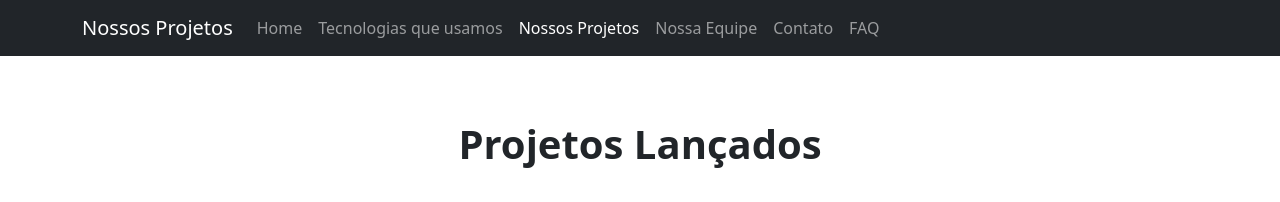
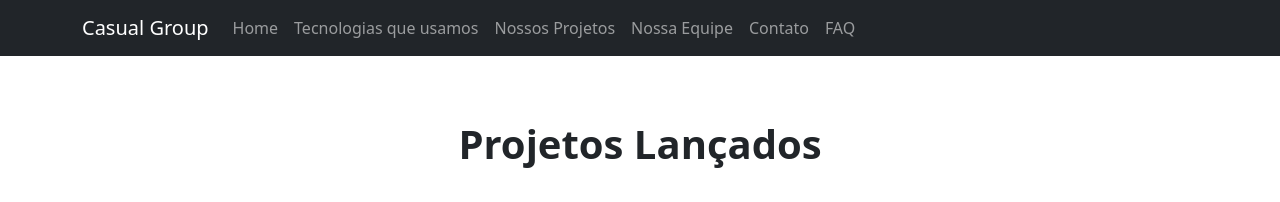
Before and after one commit to casualgroup/conversao, a plain HTML site: page pages/projects.html in a window 1280 px wide. Shown: the top 202 px of the page. Drawn offline with nearby package versions, Linux system fonts and the light colour scheme.

Commit message:
nomes nas páginas

```diff
--- a/pages/projects.html
+++ b/pages/projects.html
@@ -2,7 +2,7 @@
 <html lang="pt-br">
 
 <head>
-  <title>Home</title>
+  <title>Nossos Projetos</title>
   <!-- Required meta tags -->
   <meta charset="utf-8" />
   <meta name="viewport" content="width=device-width, initial-scale=1, shrink-to-fit=no" />
@@ -16,7 +16,7 @@
   <header>
     <nav class="navbar navbar-expand-sm navbar-dark bg-dark">
       <div class="container">
-        <a class="navbar-brand" href="#">Nossos Projetos</a>
+        <a class="navbar-brand" href="#">Casual Group</a>
         <button class="navbar-toggler d-lg-none" type="button" data-bs-toggle="collapse"
           data-bs-target="#collapsibleNavId" aria-controls="collapsibleNavId" aria-expanded="false"
           aria-label="Toggle navigation">
@@ -32,7 +32,7 @@
               <a class="nav-link" href="/pages/tecnologies.html">Tecnologias que usamos</a>
             </li>
             <li class="nav-item">
-              <a class="nav-link active" href="/pages/projects.html">Nossos Projetos</a>
+              <a class="nav-link " href="/pages/projects.html">Nossos Projetos</a>
             </li>
             <li class="nav-item">
               <a class="nav-link" href="/pages/team.html">Nossa Equipe</a>
```
Also changed, not shown: pages/contact.html (+1 -1 lines), pages/faq.html (+1 -1 lines), pages/team.html (+2 -2 lines), pages/tecnologies.html (+1 -1 lines).
